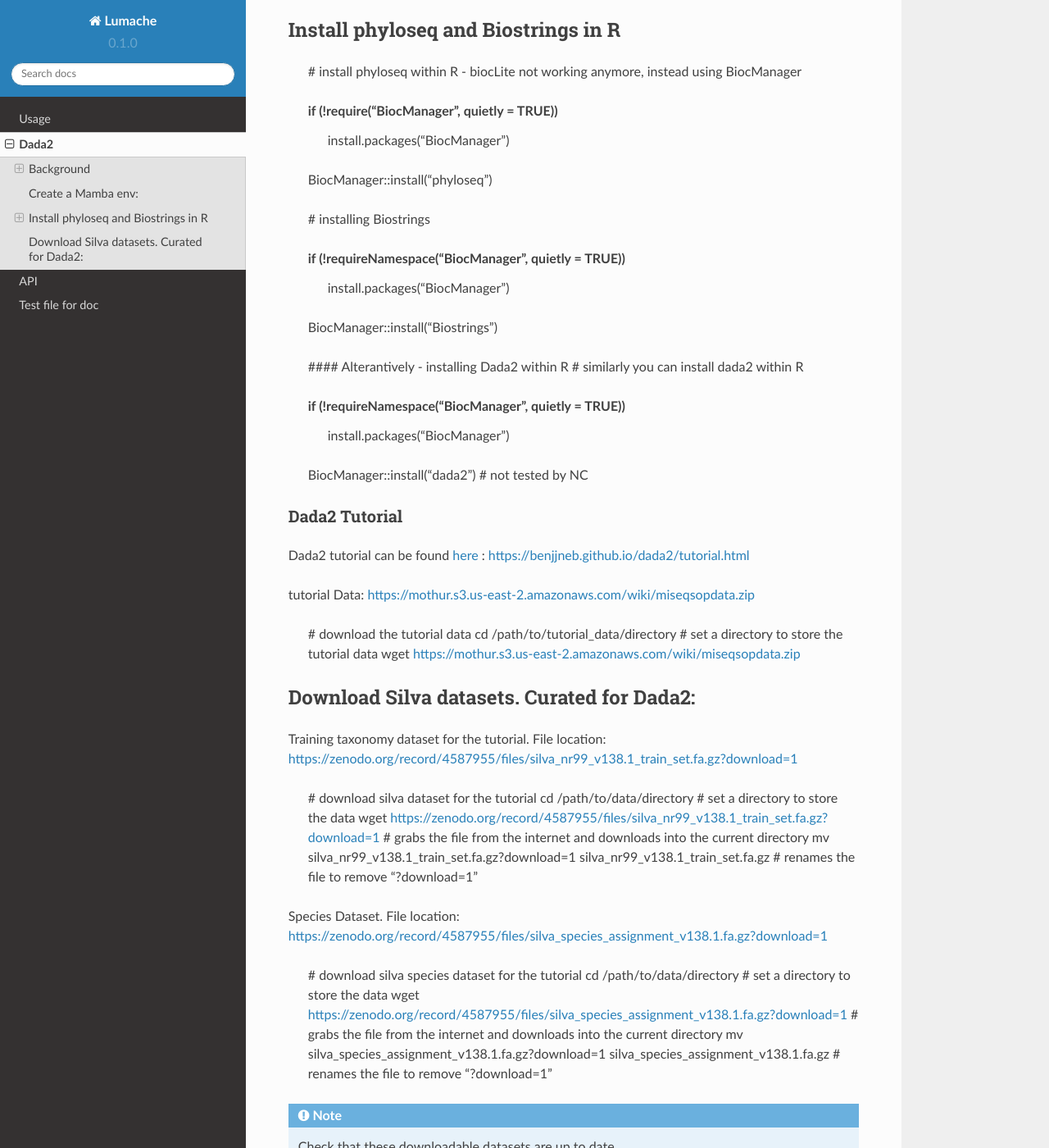
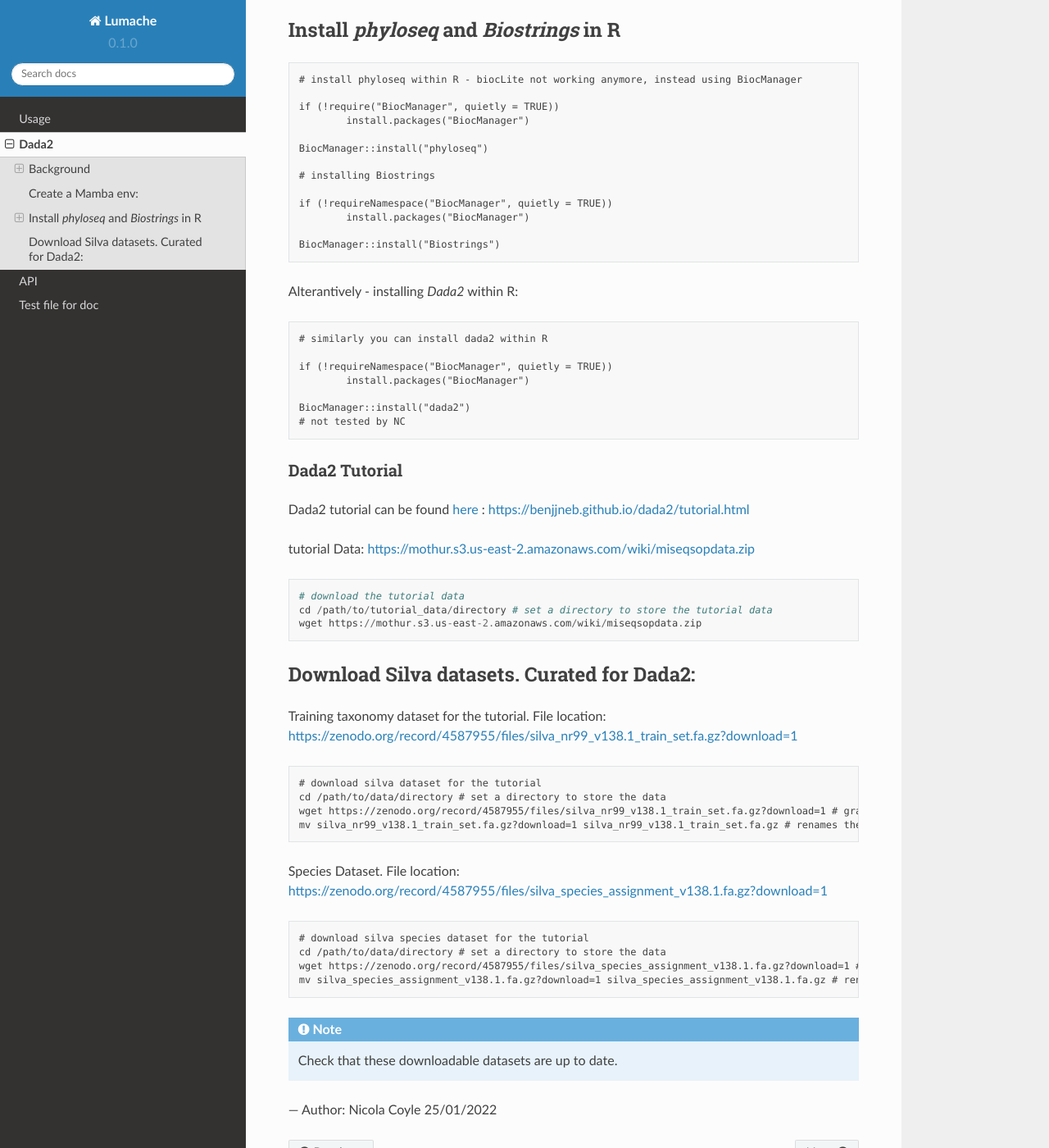
Before and after one commit to nmc97/metabarcoding_at_cefas_tutorial, a Sphinx documentation site: the page built from docs/source/dada2.rst, in a window 1280 px wide and 1400 px high, scrolled down 806 px. Shown: the whole window at 82% size. Built offline with Sphinx 7.4.7 and the Read the Docs theme 2.0.0, drawn with Linux system fonts in a browser that asks for light colours; some of the changed text lies outside the part shown.

Commit message:
Update dada2.rst

```diff
--- a/docs/source/dada2.rst
+++ b/docs/source/dada2.rst
@@ -23,8 +22,10 @@ Create a Mamba env:
 	mamba  install bioconductor-dada2 # install dada2
 
 
-Install phyloseq and Biostrings in R
+Install `phyloseq` and `Biostrings` in R
 ^^^^^^^^^^^^^^^^^^^^^^^^^^^^^^^^^^^^
+
+.. code::
 
 	# install phyloseq within R - biocLite not working anymore, instead using BiocManager
 
@@ -40,7 +41,10 @@ Install phyloseq and Biostrings in R
 
 	BiocManager::install("Biostrings")
 
-	#### Alterantively - installing Dada2 within R
+Alterantively - installing `Dada2` within R:
+
+.. code::
+
 	# similarly you can install dada2 within R
 
 	if (!requireNamespace("BiocManager", quietly = TRUE))
@@ -52,11 +56,12 @@ Install phyloseq and Biostrings in R
 Dada2 Tutorial
 --------------
 
-
 Dada2 tutorial can be found `here <https://benjjneb.github.io/dada2/tutorial.html>`_ : https://benjjneb.github.io/dada2/tutorial.html
 
 tutorial Data:
 https://mothur.s3.us-east-2.amazonaws.com/wiki/miseqsopdata.zip
+
+.. code::
 
 	# download the tutorial data
 	cd /path/to/tutorial_data/directory # set a directory to store the tutorial data
@@ -67,6 +72,8 @@ Download Silva datasets. Curated for Dada2:
 
 Training taxonomy dataset for the tutorial. File location: https://zenodo.org/record/4587955/files/silva_nr99_v138.1_train_set.fa.gz?download=1
 
+.. code::
+
 	# download silva dataset for the tutorial
 	cd /path/to/data/directory # set a directory to store the data
 	wget https://zenodo.org/record/4587955/files/silva_nr99_v138.1_train_set.fa.gz?download=1 # grabs the file from the internet and downloads into the current directory
@@ -75,6 +82,8 @@ Training taxonomy dataset for the tutorial. File location: https://zenodo.org/re
 
 Species Dataset. File location: https://zenodo.org/record/4587955/files/silva_species_assignment_v138.1.fa.gz?download=1
 
+
+.. code::
 
 	# download silva species dataset for the tutorial
 	cd /path/to/data/directory # set a directory to store the data
```
Also changed, not shown: other parts of docs/source/dada2.rst (+1 -2 lines).
